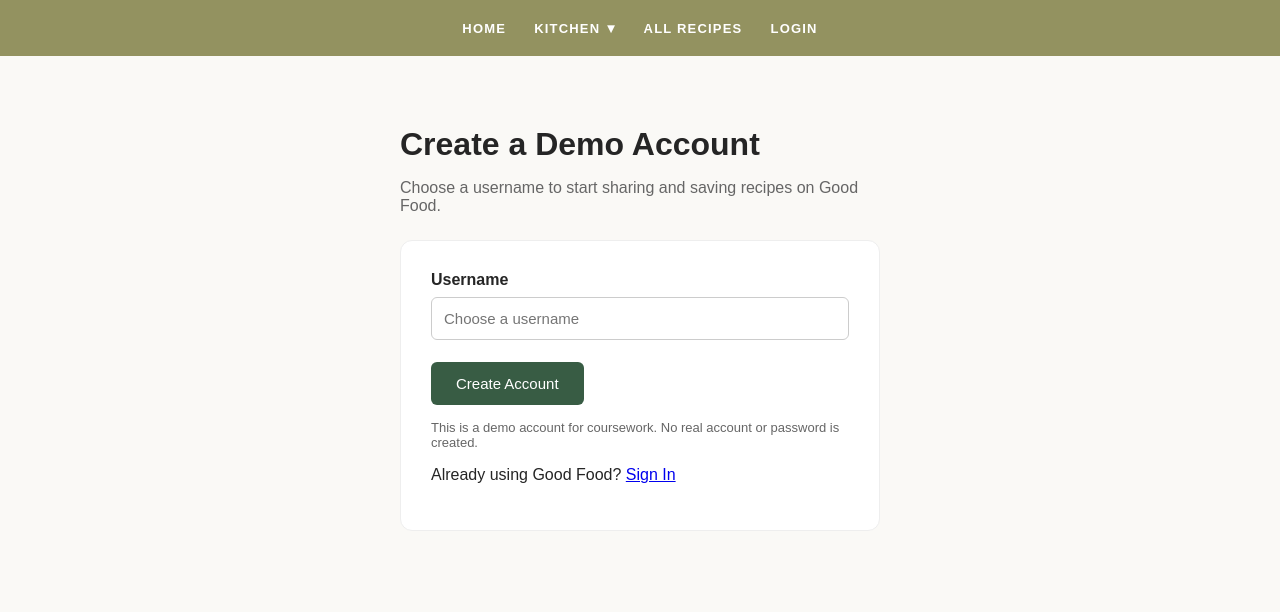
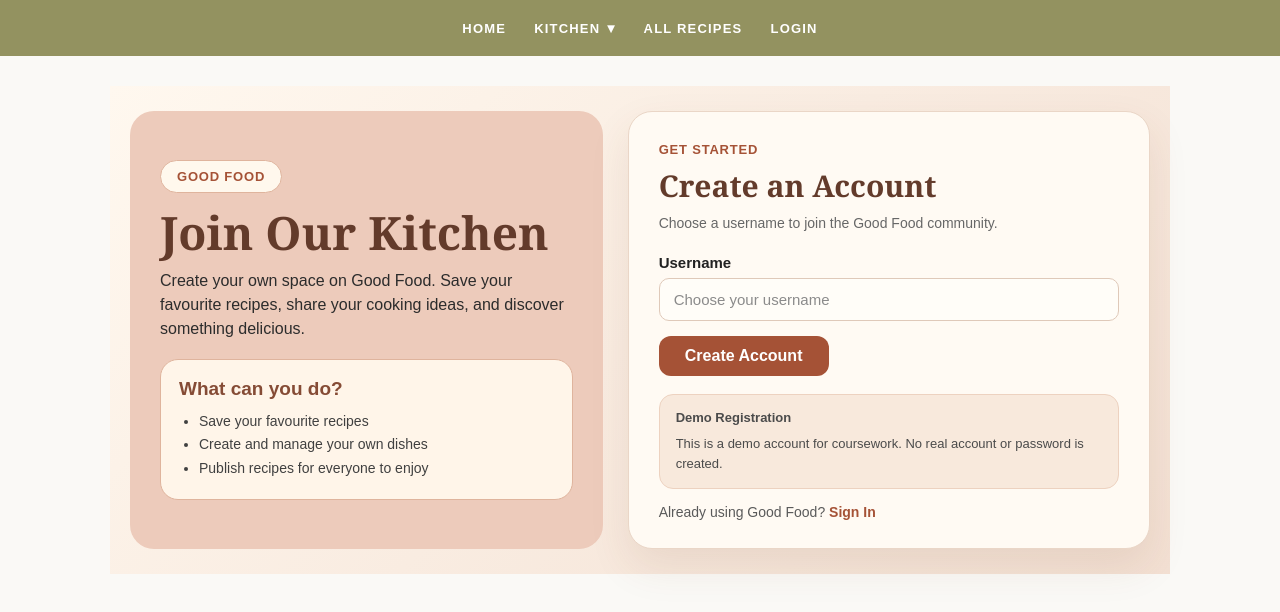
Before and after one commit to lisarap/recipe-collection, a React (Vite) app: page /#/register in a window 1280 px wide. Shown: the top 612 px of the page. Built offline with nearby package versions, Linux system fonts and the light colour scheme.

Commit message:
register page and footer added

```diff
--- a/src/index.css
+++ b/src/index.css
@@ -2216,3 +2216,78 @@ body {
     transition: none;
   }
 }
+
+
+/* Register page colours */
+
+.register-page {
+  background: linear-gradient(135deg, #fff8ef, #f3e0d3);
+}
+
+.register-page .auth-copy {
+  background-color: #edcbbb;
+}
+
+.register-page .auth-badge {
+  background-color: #fff8ed;
+  color: #a55236;
+  border-color: #dfb49d;
+}
+
+.register-page .auth-copy h1 {
+  color: #633b2b;
+}
+
+.register-page .auth-note-box {
+  background-color: #fff5e9;
+  border-color: #dfb49d;
+}
+
+.register-page .auth-note-box h2 {
+  color: #854b35;
+}
+
+.register-page .auth-card {
+  background-color: #fffaf3;
+  border-color: #ead6c7;
+  box-shadow: 0 18px 40px rgba(113, 66, 43, 0.1);
+}
+
+.register-page .auth-small-title {
+  color: #a55236;
+}
+
+.register-page .auth-card-top h2 {
+  color: #633b2b;
+}
+
+.register-page .auth-form-group input {
+  background-color: #fffdf8;
+  border-color: #dfc9b9;
+}
+
+.register-page .auth-form-group input:focus {
+  border-color: #a55236;
+  box-shadow: 0 0 0 4px rgba(165, 82, 54, 0.12);
+}
+
+.register-page .auth-main-btn {
+  background-color: #a55236;
+}
+
+.register-page .auth-main-btn:hover {
+  background-color: #843e29;
+}
+
+.register-page .auth-demo-box {
+  background-color: #f8e9dc;
+  border-color: #edd2c0;
+}
+
+.register-page .auth-bottom-link a {
+  color: #a55236;
+}
+
+.register-page .auth-bottom-link a:hover {
+  color: #843e29;
+}
--- a/src/pages/Register.tsx
+++ b/src/pages/Register.tsx
@@ -1,5 +1,5 @@
 
-import { useState, type SubmitEvent } from "react";
+import { useState } from "react";
 import {
   Link,
   Navigate,
@@ -17,8 +17,7 @@ function Register() {
   const [accountName, setAccountName] = useState("");
   const [registerError, setRegisterError] = useState("");
 
-function createAccount(event: SubmitEvent<HTMLFormElement>) {
-    event.preventDefault();
+  function createAccount() {
     setRegisterError("");
 
     const started = signIn(accountName, "demo123");
@@ -40,49 +39,96 @@ function createAccount(event: SubmitEvent<HTMLFormElement>) {
   }
 
   return (
-    <section className="login-page">
-      <h1>Create a Demo Account</h1>
+    <section className="auth-page register-page">
+      <div className="auth-shell">
+
+        <div className="auth-copy">
+          <span className="auth-badge">Good Food</span>
+
+          <h1>Join Our Kitchen</h1>
 
           <p>
-        Choose a username to start sharing and saving recipes
-        on Good Food.
+            Create your own space on Good Food.
+            Save your favourite recipes, share your
+            cooking ideas, and discover something delicious.
           </p>
 
+          <div className="auth-note-box">
+            <h2>What can you do?</h2>
+
+            <ul className="auth-note-list">
+              <li>Save your favourite recipes</li>
+              <li>Create and manage your own dishes</li>
+              <li>Publish recipes for everyone to enjoy</li>
+            </ul>
+          </div>
+        </div>
+
+        <div className="auth-card">
+          <div className="auth-card-top">
+            <span className="auth-small-title">
+              Get Started
+            </span>
+
+            <h2>Create an Account</h2>
+
+            <p>
+              Choose a username to join the Good Food community.
+            </p>
+          </div>
+
           <form
-        className="recipe-form"
-        onSubmit={createAccount}
+            className="auth-form"
+            onSubmit={(event) => {
+              event.preventDefault();
+              createAccount();
+            }}
             noValidate
           >
-        <div className="form-group">
-          <label htmlFor="registerName">Username</label>
+            <div className="auth-form-group">
+              <label htmlFor="registerName">
+                Username
+              </label>
 
               <input
                 id="registerName"
                 type="text"
                 value={accountName}
-            onChange={(event) => setAccountName(event.target.value)}
-            placeholder="Choose a username"
+                onChange={(event) =>
+                  setAccountName(event.target.value)
+                }
+                placeholder="Choose your username"
                 autoComplete="username"
                 required
               />
             </div>
 
             {registerError && (
-          <p className="field-error" role="alert">
+              <p className="auth-error" role="alert">
                 {registerError}
               </p>
             )}
 
-        <button type="submit" className="save-recipe-btn">
+            <button
+              type="submit"
+              className="auth-main-btn"
+            >
               Create Account
             </button>
+          </form>
 
-        <p className="demo-login-info">
+          <div className="auth-demo-box">
+            <p>
+              <strong>Demo Registration</strong>
+            </p>
+
+            <p>
               This is a demo account for coursework.
               No real account or password is created.
             </p>
+          </div>
 
-        <p>
+          <p className="auth-bottom-link">
             Already using Good Food?{" "}
             <Link
               to="/login"
@@ -91,7 +137,9 @@ function createAccount(event: SubmitEvent<HTMLFormElement>) {
               Sign In
             </Link>
           </p>
-      </form>
+        </div>
+
+      </div>
     </section>
   );
 }
```
Lines whose indentation alone changed are shown as unchanged.
